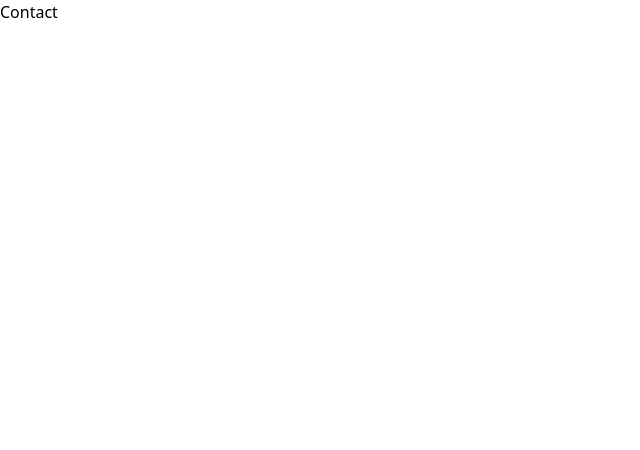
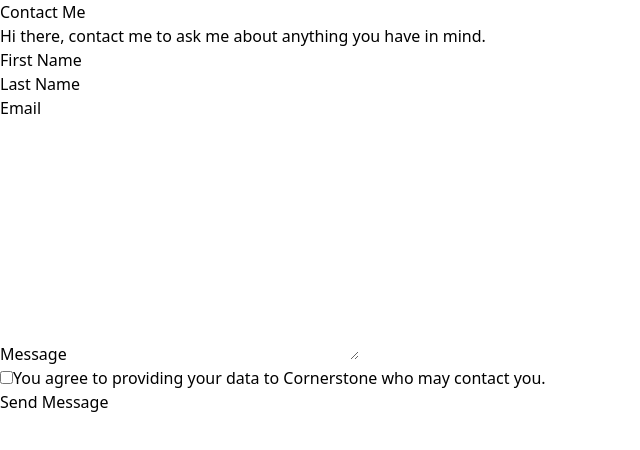
Before and after one commit to Cornerstone-04/zuri-frontend-stage-1, a React (Create React App) app: page /contact in a window 1280 px wide. Shown: the top 450 px of the page, without its empty margins (0-640 px from the left). Built offline with nearby package versions, Linux system fonts and the light colour scheme.

Commit message:
feat: Create web structure for contact page

```diff
--- a/src/screens/Contact.jsx
+++ b/src/screens/Contact.jsx
@@ -1,11 +1,48 @@
-import React from 'react'
+import React from "react";
+import { useState } from "react";
 
 const Contact = () => {
+  const [isChecked, setIsChecked] = useState(false);
+  const [isDisabled, setIsDisabled] = useState(false);
+
   return (
     <div>
-      Contact
+      <header>
+        <h1>Contact Me</h1>
+        <p>Hi there, contact me to ask me about anything you have in mind.</p>
+      </header>
+
+      {/* contact form */}
+      <form>
+        <section>
+          <div>
+            <label htmlFor="first_name">First Name</label>
+            <input type="text" name="first_name" id="first_name" />
+          </div>
+          <div>
+            <label htmlFor="last_name">Last Name</label>
+            <input type="text" name="last_name" id="last_name" />
+          </div>
+        </section>
+        <section>
+          <label htmlFor="email">Email</label>
+          <input type="email" name="email" id="email" />
+        </section>
+        <section>
+          <label htmlFor="message">Message</label>
+          <textarea name="message" id="message" cols="30" rows="10"></textarea>
+        </section>
+        <section>
+          <input type="checkbox" name="check_box" id="check_box" />
+          <label htmlFor="check_box">
+            You agree to providing your data to Cornerstone who may contact you.
+          </label>
+        </section>
+
+        <button>Send Message</button>
+      </form>
     </div>
-  )
-}
+  );
+};
 
-export default Contact
+export default Contact;
```
